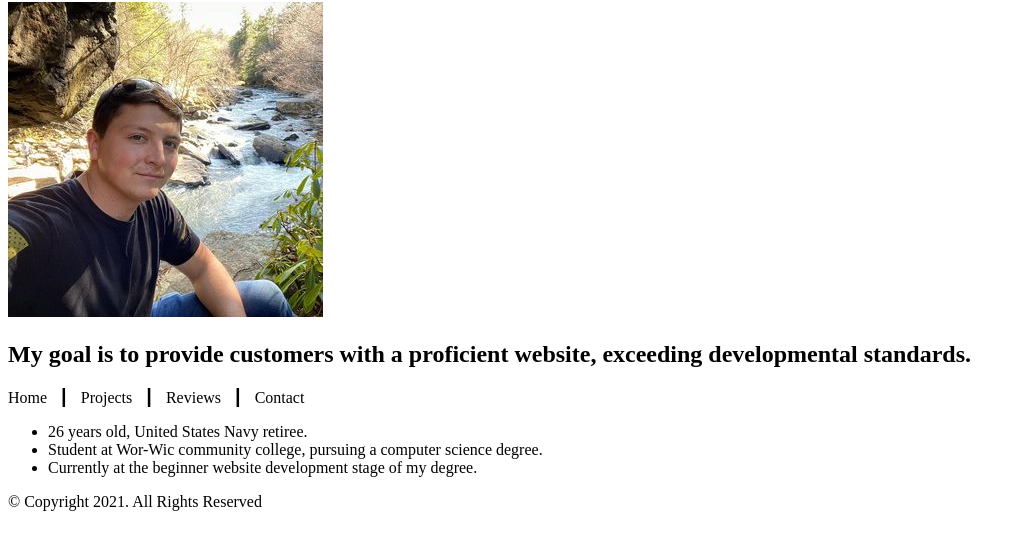
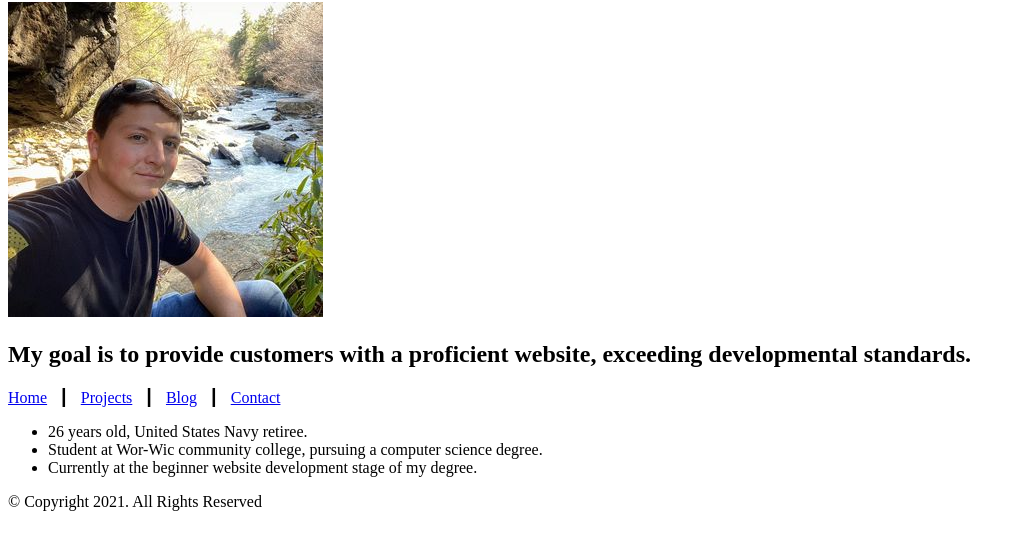
Before and after one commit to moxeyt/Portfolio, a plain HTML site: page Template.html.html in a window 1280 px wide. Shown: the part 78-628 px from the top of the page, without its empty margins (0-1025 px from the left). Drawn offline with Linux system fonts and the light colour scheme.

Commit message:
nav update

```diff
--- a/Template.html.html
+++ b/Template.html.html
@@ -17,11 +17,12 @@
   </header>
   <!-- Use the nav area to add hyperlinks to other pages within the website -->
   <nav>
-  <p>Home &nbsp; &#9475; &nbsp;
-    Projects &nbsp; &#9475; &nbsp;
-    Reviews &nbsp; &#9475; &nbsp;
-    Contact
-  </p>
+    <p>
+      <a href="Home.html">Home</a> &nbsp; &#9475; &nbsp;
+      <a href="Projects.html">Projects</a> &nbsp; &#9475; &nbsp;
+      <a href="Blog.html">Blog</a> &nbsp; &#9475; &nbsp;
+      <a href="Contact.html">Contact</a>
+    </p>
   </nav>
   <!-- Use the main area to add the main content of the webpage -->
   <main>
```
Also changed, not shown: Portfolio.html (+5 -4 lines).
